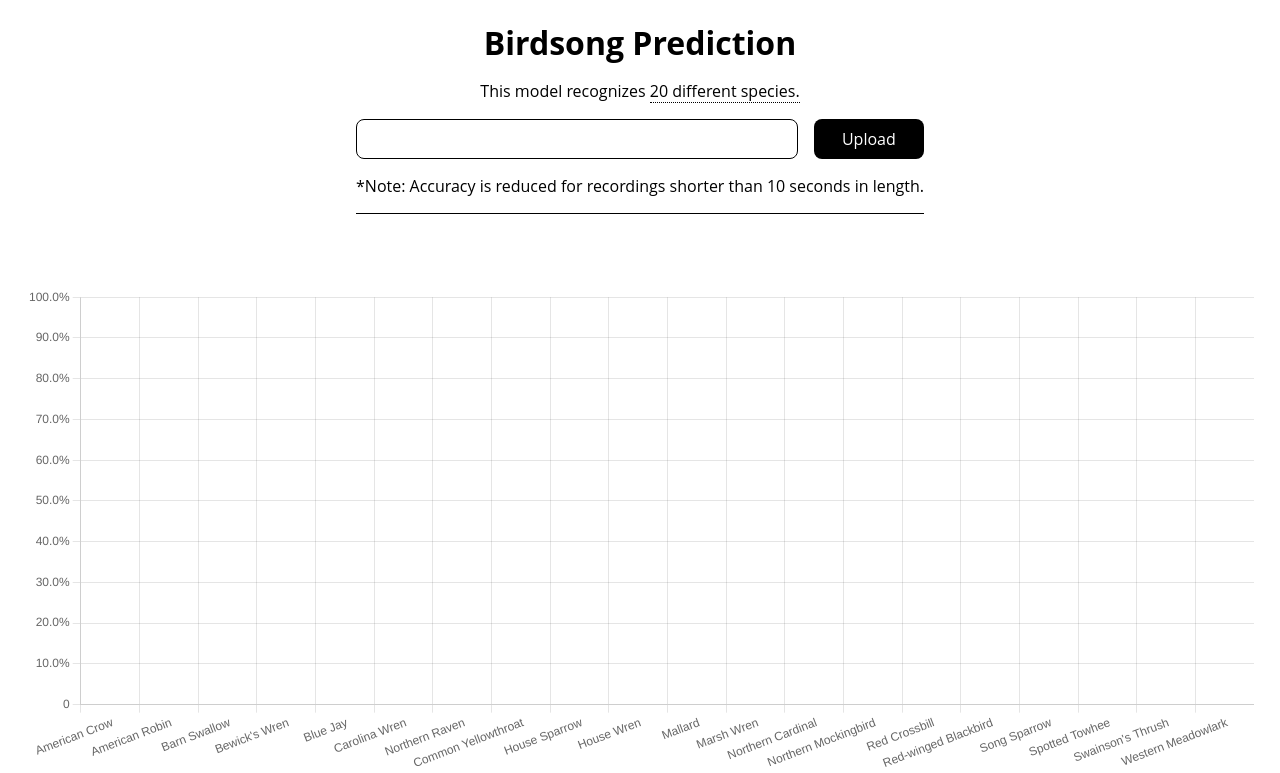
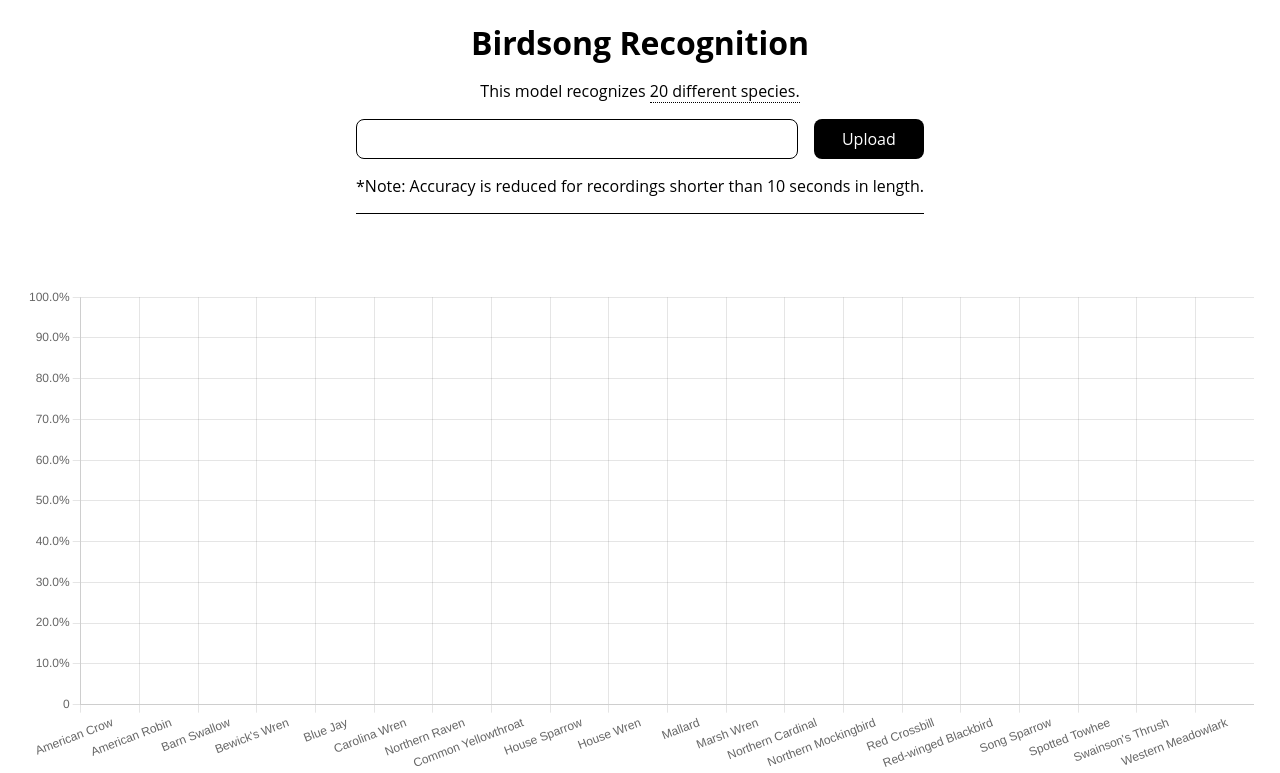
Before and after one commit to jackyyzhang03/birdcall-recognition, a Flask app: page / in a window 1280 px wide. Shown: the top 773 px of the page. Run offline with Flask 2, Linux system fonts and the light colour scheme; some libraries are stand-ins or nearby versions.

Commit message:
Add title

```diff
--- a/app/templates/index.html
+++ b/app/templates/index.html
@@ -15,12 +15,13 @@
     <script src="https://cdn.jsdelivr.net/npm/chart.js@3.7.1/dist/chart.min.js"></script>
     <script defer src="static/index.js"></script>
     <meta name="viewport" content="initial-scale=1, maximum-scale=1">
+    <title>Birdsong Recognition</title>
   </head>
 
   <body>
     <main>
       <div class="header container">
-        <h1>Birdsong Prediction</h1>
+        <h1>Birdsong Recognition</h1>
         <p>
           This model recognizes
           <span class="tooltip">
```
